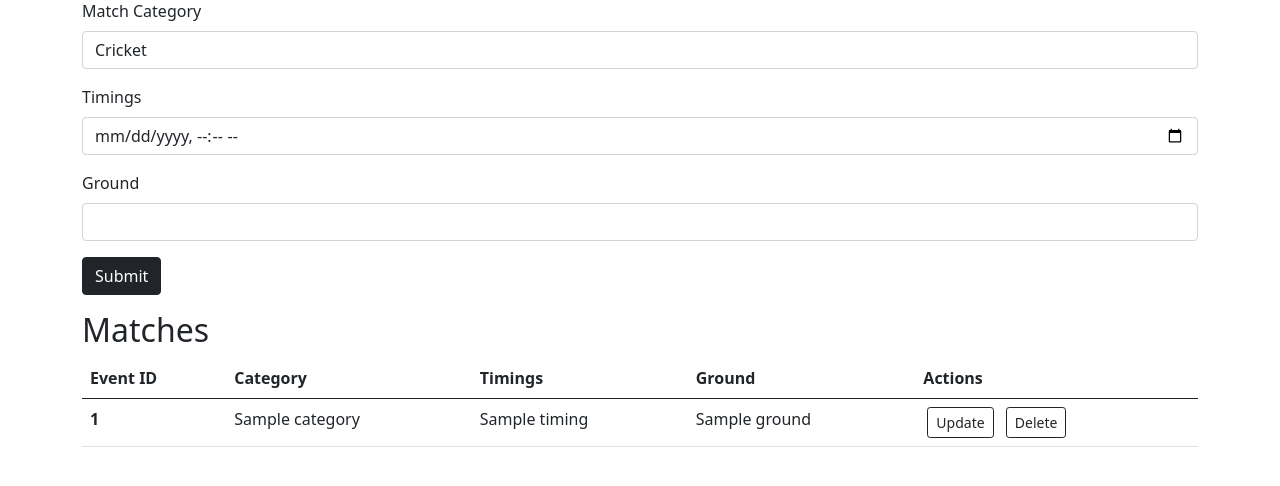
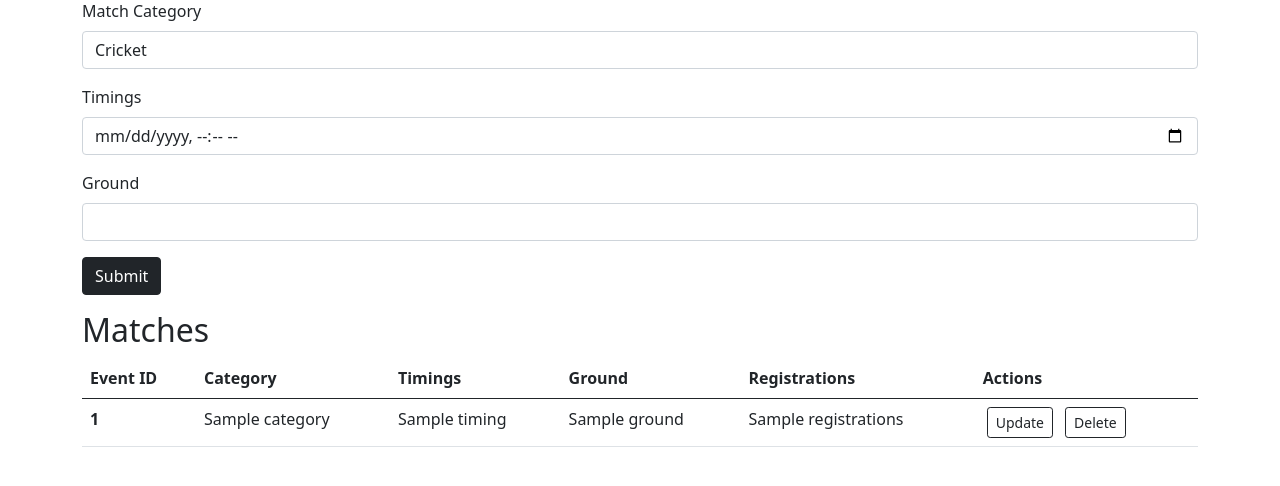
Before and after one commit to r4rajat/SportsManagement, a Flask app: template templates/admin.html in a window 1280 px wide. Shown: the part 119-605 px from the top of the page. Run offline with Flask 2, Linux system fonts and the light colour scheme; the template is opened without the code that fills it: most values are stand-ins (such as "Sample title", 1, 10 or a date in 2020).

Commit message:
Admin Portal Completed
Signed-off-by: Rajat Gupta <rajat.gupta@veeam.com>

```diff
--- a/constant.py
+++ b/constant.py
@@ -10,3 +10,4 @@ USER_ID = "user_id"
 CATEGORY = 'CATEGORY'
 TIMING = 'TIMING'
 GROUND = 'GROUND'
+REGISTRATIONS = 'REGISTRATIONS'
--- a/functions.py
+++ b/functions.py
@@ -60,7 +60,8 @@ def add_event(category, timing, ground):
         inserted = coll.insert_one({
             constant.CATEGORY: category,
             constant.TIMING: timing,
-            constant.GROUND: ground
+            constant.GROUND: ground,
+            constant.REGISTRATIONS: 0
         })
     except Exception as e:
         return Exception(e)
--- a/templates/admin.html
+++ b/templates/admin.html
@@ -1,5 +1,5 @@
 {% extends 'base.html' %}
-{% block title %} Admin Home{% endblock title %}
+{% block title %} Admin Home {% endblock title %}
 {% block body %}
 
     <div class="container my-3">
@@ -41,6 +41,7 @@
                             <th scope="col">Category</th>
                             <th scope="col">Timings</th>
                             <th scope="col">Ground</th>
+                              <th scope="col">Registrations</th>
                             <th scope="col">Actions</th>
                           </tr>
                         </thead>
@@ -52,6 +53,7 @@
                 <td>{{event.CATEGORY}}</td>
                 <td>{{event.TIMING}}</td>
                 <td>{{event.GROUND}}</td>
+                  <td>{{ event.REGISTRATIONS }}</td>
                 <td>
                   <a href="/update_event/{{event._id}}" type="button" class="btn btn-outline-dark btn-sm mx-1">Update</a>
                   <a href="/delete_event/{{event._id}}" type="button" class="btn btn-outline-dark btn-sm mx-1">Delete</a>
--- a/templates/update.html
+++ b/templates/update.html
@@ -1,5 +1,5 @@
 {% extends 'base.html' %}
-{% block title %} Home{% endblock title %}
+{% block title %} Update Event {% endblock title %}
 {% block body %}
 
     <div class="container my-3">
```
